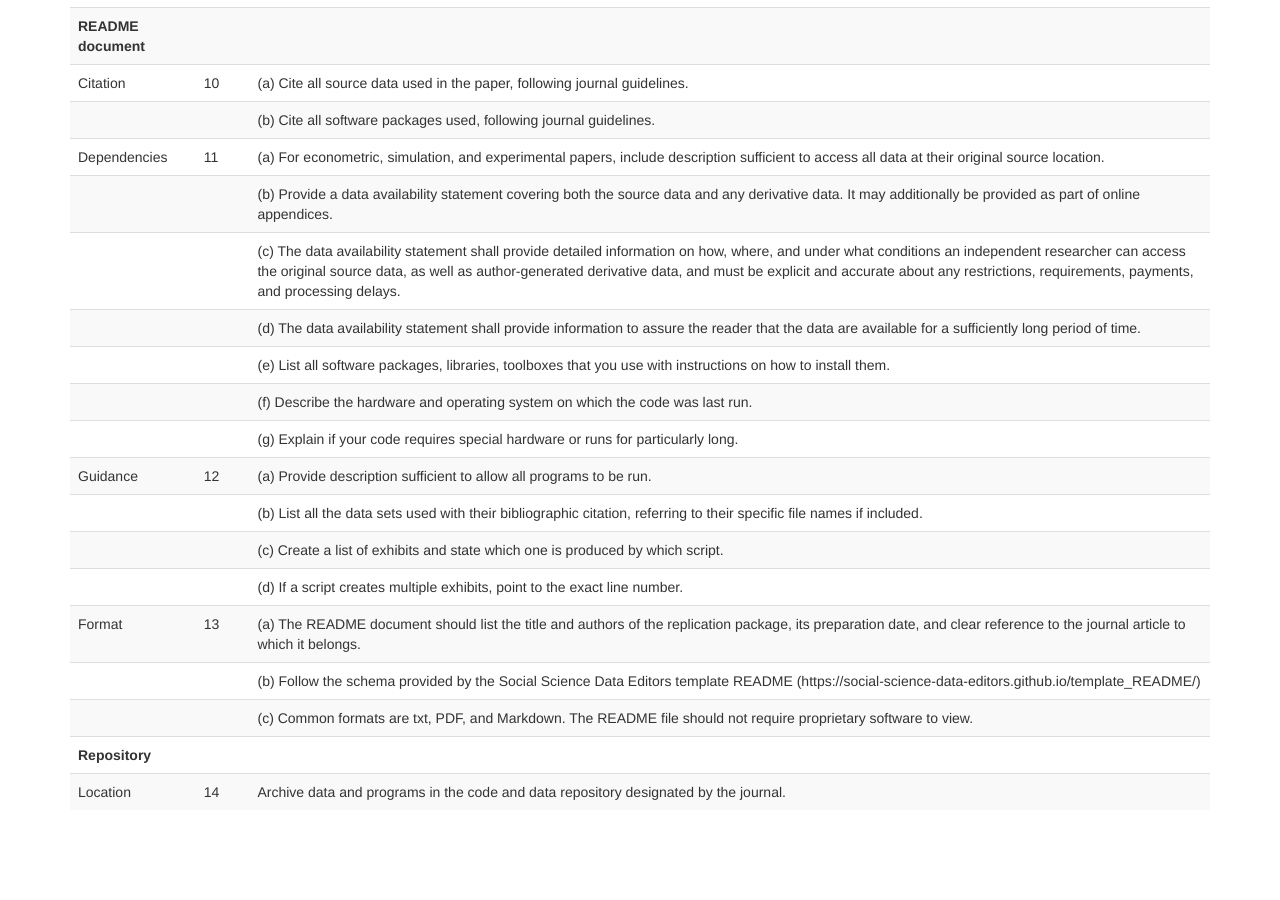
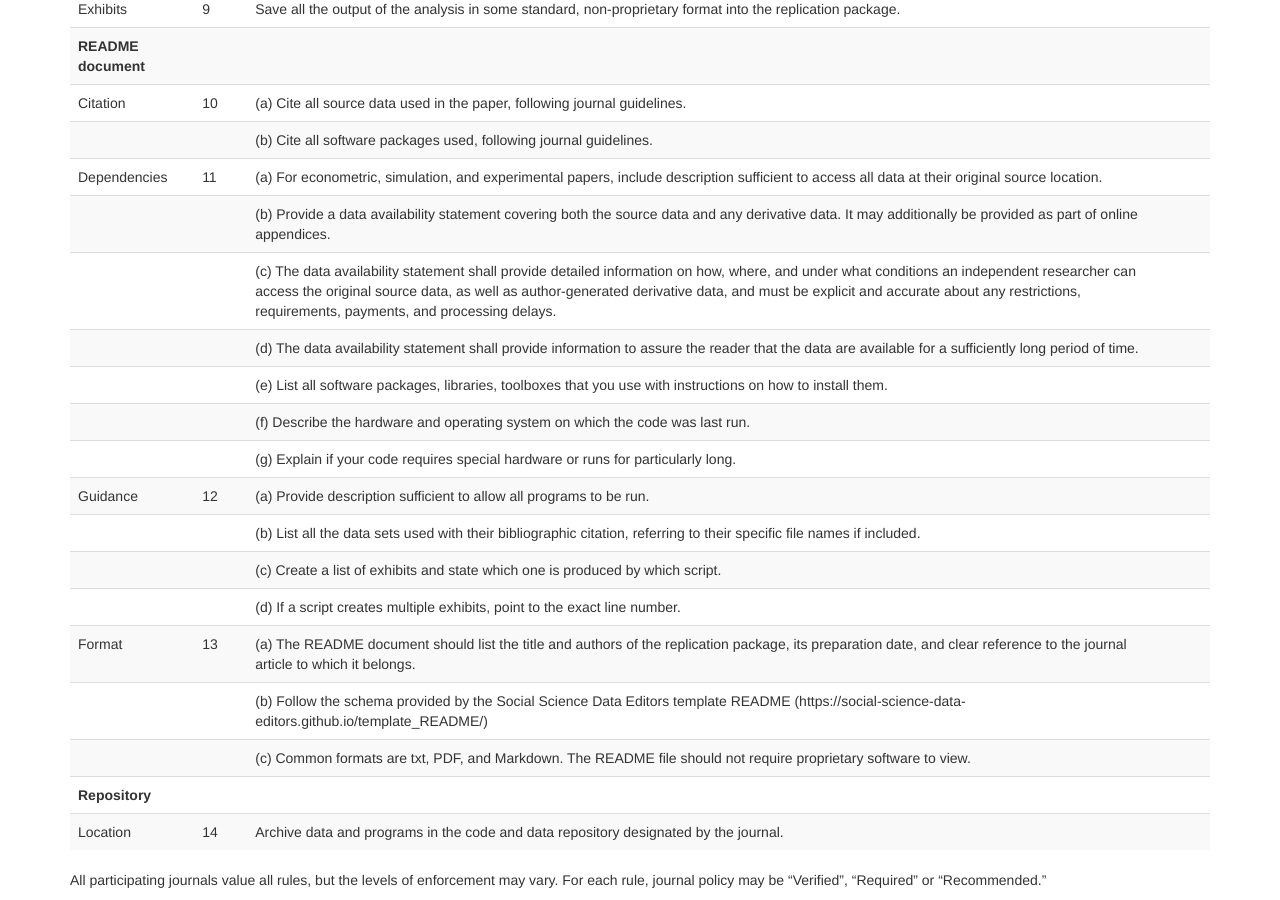
Before and after one commit to REStud/guidance, a Jekyll site: the page built from RRS/Reproducible-Research-Standard-1.0.md, in a window 1280 px wide and 900 px high, scrolled down 1027 px. Built offline with Jekyll 4.4.1, drawn with Linux system fonts in a browser that asks for light colours; our own code applies the rules of GitHub Pages for plain Markdown files; before the commit the page ends 1857 px from its top, so only the background shows below that.

Commit message:
Add different policy option

```diff
--- a/RRS/Reproducible-Research-Standard-1.0.md
+++ b/RRS/Reproducible-Research-Standard-1.0.md
@@ -11,42 +11,44 @@
 ## What to include in the replication package and in the README document
 
 
-| | Item No | Rule |
-|---|-|-------|
+| | Item No | Rule | Policy |
+|---|-|-------|-|
 | **Data** |
-| Primary data | 1 | For papers collecting original data through surveys or experiments, include the original data unchanged, with the exception of anonymization and other privacy protection. |
+| Primary data | 1 | For papers collecting original data through surveys or experiments, include the original data unchanged, with the exception of anonymization and other privacy protection. | |
 | Secondary data | 2 | (a) Whenever usage terms permit, include raw secondary data.
-| | |(b) If secondary data cannot be published as part of a replication package or in an openly accessible trusted data repository, the rest of the policy still applies. |
-| Data extracts | 3 | Include the data extract used for analysis, especially if source data cannot be published and when the data transformation codes are computationally demanding. |
+| | |(b) If secondary data cannot be published as part of a replication package or in an openly accessible trusted data repository, the rest of the policy still applies. | |
+| Data extracts | 3 | Include the data extract used for analysis, especially if source data cannot be published and when the data transformation codes are computationally demanding. | |
 | Format | 4 | (a) The data files may be provided in any format compatible with any commonly used statistical package or software. You are encouraged to provide data files in open, non-proprietary formats.
-| | |(b) Ensure that a meaningful name or description (label) is available for every variable in the provided datasets. Codebooks or similar metadata should describe the allowed values and their meaning for each variable. It is acceptable to reference publicly available documentation for these items. |
+| | |(b) Ensure that a meaningful name or description (label) is available for every variable in the provided datasets. Codebooks or similar metadata should describe the allowed values and their meaning for each variable. It is acceptable to reference publicly available documentation for these items. | |
 | **Code** |
-| Data transformation | 5 | Include programs used to create any final and analysis data sets from raw data. |
-| Analysis | 6 | Include programs used to run the final models. |
+| Data transformation | 5 | Include programs used to create any final and analysis data sets from raw data. | |
+| Analysis | 6 | Include programs used to run the final models. | |
 | Format | 7 | (a) The programs may be provided in any format compatible with commonly used statistical package or software.
 | | |(b) Should unusual or costly software be required, notify the responsible Editor.
-| | |(c) Include a main script running all the code in proper order. |
+| | |(c) Include a main script running all the code in proper order. | |
 | **Supporting materials** |
 | Instruments | 8 | (a) For papers collecting original data through surveys or experiments, include survey instruments or experiment instructions,
 | | |(b) computer code for experiment or survey collection mechanisms,
-| | |(c) and original instructions and details on subject selection. |
-| Exhibits | 9 | Save all the output of the analysis in some standard, non-proprietary format into the replication package. |
+| | |(c) and original instructions and details on subject selection. | |
+| Exhibits | 9 | Save all the output of the analysis in some standard, non-proprietary format into the replication package. | |
 | **README document** |
 | Citation | 10 | (a) Cite all source data used in the paper, following journal guidelines.
-| | |(b) Cite all software packages used, following journal guidelines. |
+| | |(b) Cite all software packages used, following journal guidelines. | |
 | Dependencies | 11 | (a) For econometric, simulation, and experimental papers, include description sufficient to access all data at their original source location.
 | | |(b) Provide a data availability statement covering both the source data and any derivative data. It may additionally be provided as part of online appendices.
 | | |(c) The data availability statement shall provide detailed information on how, where, and under what conditions an independent researcher can access the original source data, as well as author-generated derivative data, and must be explicit and accurate about any restrictions, requirements, payments, and processing delays.
 | | |(d) The data availability statement shall provide information to assure the reader that the data are available for a sufficiently long period of time.
 | | |(e) List all software packages, libraries, toolboxes that you use with instructions on how to install them.
 | | |(f) Describe the hardware and operating system on which the code was last run.
-| | |(g) Explain if your code requires special hardware or runs for particularly long. |
+| | |(g) Explain if your code requires special hardware or runs for particularly long. | |
 | Guidance | 12 | (a) Provide description sufficient to allow all programs to be run.
 | | |(b) List all the data sets used with their bibliographic citation, referring to their specific file names if included.
 | | |(c) Create a list of exhibits and state which one is produced by which script.
-| | |(d) If a script creates multiple exhibits, point to the exact line number. |
+| | |(d) If a script creates multiple exhibits, point to the exact line number. | |
 | Format | 13 | (a) The README document should list the title and authors of the replication package, its preparation date, and clear reference to the journal article to which it belongs.
 | | |(b) Follow the schema provided by the Social Science Data Editors template README (https://social-science-data-editors.github.io/template_README/)
-| | |(c) Common formats are txt, PDF, and Markdown. The README file should not require proprietary software to view. |
+| | |(c) Common formats are txt, PDF, and Markdown. The README file should not require proprietary software to view. | |
 | **Repository** |
-| Location | 14 | Archive data and programs in the code and data repository designated by the journal. |
+| Location | 14 | Archive data and programs in the code and data repository designated by the journal. | |
+
+All participating journals value all rules, but the levels of enforcement may vary. For each rule, journal policy may be "Verified", "Required" or "Recommended."
```
Also changed, not shown: RRS/Reproducible-Research-Standard.md (+5 -3 lines), 1 other file.
